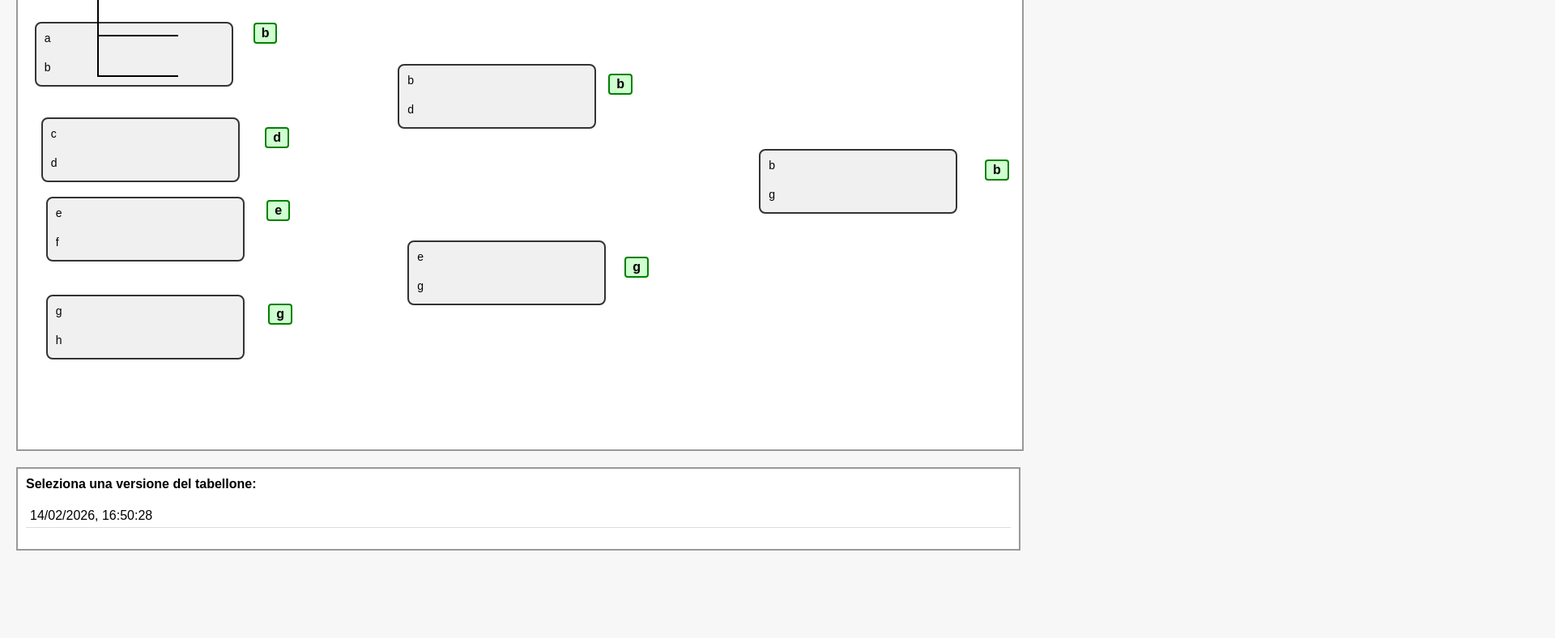
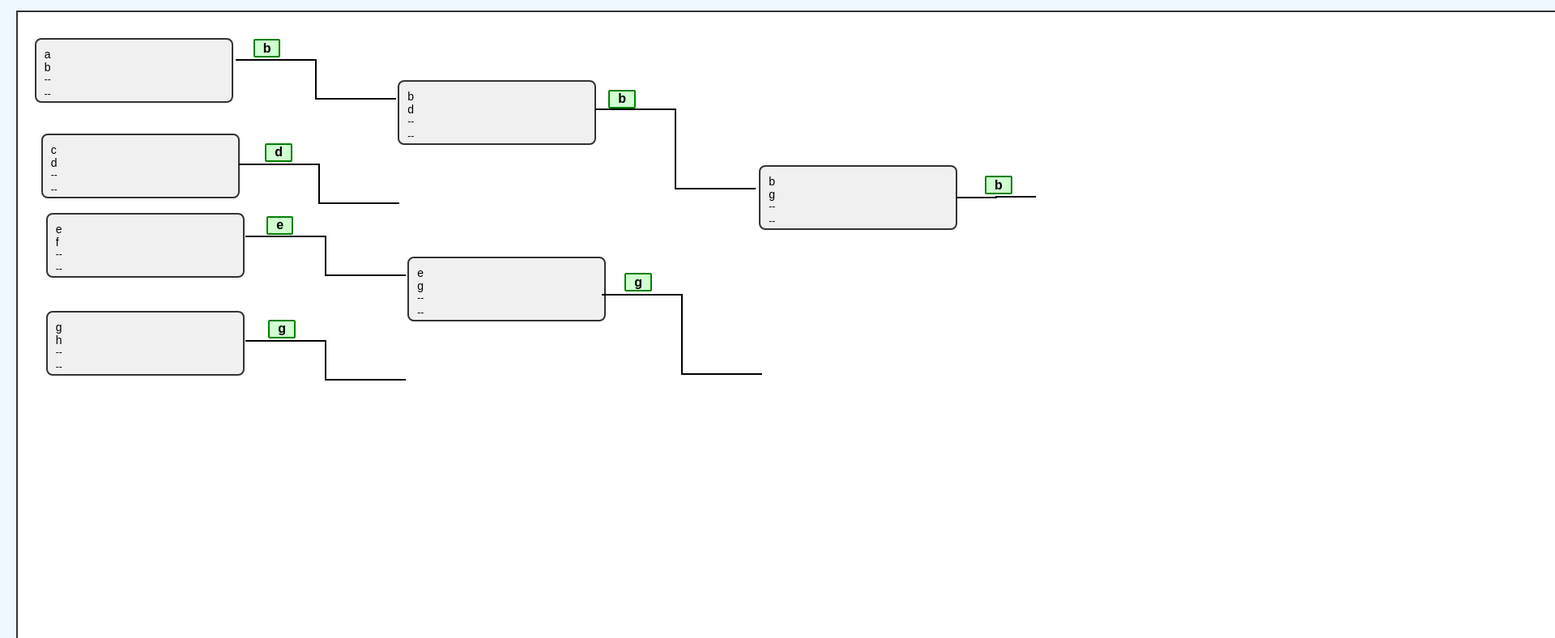
Before and after one commit to lanfranco520/Torneo_tennis, a plain HTML site: page viewer.html in a window 1280 px wide. Shown: the part 95-883 px from the top of the page at 81% size, 1920 px wide, since content can reach past the window. Before the commit the page ends 800 px from the top, so only its background shows below. Drawn offline with Linux system fonts and the light colour scheme.

Commit message:
Aggiunto il file tabellone.json

```diff
--- a/viewer.html
+++ b/viewer.html
@@ -2,114 +2,126 @@
 <html lang="it">
 <head>
 <meta charset="UTF-8">
-<title>Viewer Tabellone Tennis</title>
+<title>Tabellone Torneo</title>
 <style>
-body { font-family: Arial, sans-serif; margin: 0; padding: 20px; background: #f7f7f7; }
-h1 { margin-bottom: 10px; }
-.wrapper { width: 100%; height: 70vh; overflow: auto; border: 2px solid #999; background: #eaeaea; position: relative; }
-.tabellone { position: relative; width: 1800px; height: 1600px; background: #fff; }
-.partita { position: absolute; width: 245px; height: 80px; display: flex; padding: 10px; border: 2px solid #333; border-radius: 8px; background: #f0f0f0; box-sizing: border-box; }
-.nomi { flex: 1; display: flex; flex-direction: column; justify-content: space-between; font-size: 14px; }
-.nomi div { margin-bottom: 4px; }
-.vincitore { position: absolute; padding: 2px 8px; border: 2px solid green; border-radius: 4px; background: #d0ffd0; font-weight: bold; }
-.lineaZ div { position: absolute; background: black; }
-#storico { margin-top: 20px; max-height: 200px; overflow-y: auto; border: 2px solid #999; padding: 10px; background: #fff; }
-#storico h2 { margin-top: 0; font-size: 16px; }
-#storico ul { list-style: none; padding-left: 0; }
-#storico li { padding: 5px; cursor: pointer; border-bottom: 1px solid #ddd; }
-#storico li:hover { background: #eee; }
+body {
+    font-family: Arial, sans-serif;
+    margin:0;
+    padding:20px;
+    background:#f0f8ff;
+}
+h1 { text-align:center; color:#2a7ae2; margin-bottom:30px; }
+#tabellone {
+    position: relative;
+    width: 2000px;
+    height: 1600px;
+    border: 2px solid #333;
+    margin: 0 auto;
+    background:#fff;
+}
+.partita {
+    position: absolute;
+    width: 245px;
+    height: 80px;
+    border: 2px solid #333;
+    border-radius: 8px;
+    background: #f0f0f0;
+    padding: 10px;
+    box-sizing: border-box;
+    pointer-events: none;
+}
+.partita .nomi {
+    display: flex;
+    flex-direction: column;
+    justify-content: space-between;
+    font-size: 14px;
+}
+.partita .sets {
+    display: flex;
+    flex-direction: column;
+    gap: 4px;
+    font-size: 12px;
+}
+.lineaZ {
+    position: absolute;
+    pointer-events: none;
+}
+.vincitore {
+    position: absolute;
+    padding: 0.5px 10px;
+    border: 2px solid green;
+    border-radius: 2px;
+    background: #d0ffd0;
+    font-weight: bold;
+    pointer-events: none;
+}
 </style>
 </head>
 <body>
 
-<h1>Viewer Tabellone Tennis</h1>
-
-<div class="wrapper">
-  <div class="tabellone" id="tabellone"></div>
-</div>
-
-<div id="storico">
-  <h2>Seleziona una versione del tabellone:</h2>
-  <ul id="listaStorico"></ul>
-</div>
+<h1>Tabellone Torneo</h1>
+<div id="tabellone"></div>
 
 <script>
-const jsonFile = 'tabellone.json'; // il file JSON generato dal tuo programma principale
-const tabellone = document.getElementById('tabellone');
-const listaStorico = document.getElementById('listaStorico');
+// Qui metti il link corretto al tuo JSON su GitHub Pages
+const urlJSON = 'https://lanfranco520.github.io/Torneo_tennis/tabellone.json';
 
-let storicoData = [];
+fetch(urlJSON)
+.then(res => {
+    if (!res.ok) throw new Error('Impossibile caricare il JSON: ' + res.status);
+    return res.json();
+})
+.then(data => {
+    const container = document.getElementById('tabellone');
 
-// Mostra un tabellone
-function mostraTabellone(tab) {
-  tabellone.innerHTML = '';
-
-  // Rettangoli / partite
-  tab.posizioni.forEach(p => {
-    const div = document.createElement('div');
-    div.className = 'partita';
-    div.style.left = p.left + 'px';
-    div.style.top = p.top + 'px';
-    div.innerHTML = `
+    data.forEach(turno => {
+        // Partite
+        turno.posizioni.forEach(p => {
+            const box = document.createElement('div');
+            box.className = 'partita';
+            box.style.left = p.left + 'px';
+            box.style.top = p.top + 'px';
+            box.innerHTML = `
                 <div class="nomi">
-        <div>${p.giocatoreA}</div>
-        <div>${p.giocatoreB}</div>
+                    <div>${p.giocatoreA || "?"}</div>
+                    <div>${p.giocatoreB || "?"}</div>
+                </div>
+                <div class="sets">
+                    <div>${p.sets[0].join('-')}</div>
+                    <div>${p.sets[1].join('-')}</div>
                 </div>
             `;
-    tabellone.appendChild(div);
+            container.appendChild(box);
+        });
+
+        // Linee Z
+        turno.lineeZ.forEach(z => {
+            const linea = document.createElement('div');
+            linea.className = 'lineaZ';
+            linea.style.left = z.left + 'px';
+            linea.style.top = z.top + 'px';
+            linea.innerHTML = `
+                <div style="position:absolute; left:0; top:0; width:${z.oriz1}px; height:2px; background:black;"></div>
+                <div style="position:absolute; left:${z.oriz1-2}px; top:0; width:2px; height:${Math.abs(z.vert)}px; background:black;"></div>
+                <div style="position:absolute; left:${z.oriz1-2}px; top:${Math.abs(z.vert)-2}px; width:${z.oriz2}px; height:2px; background:black;"></div>
+            `;
+            container.appendChild(linea);
         });
 
         // Vincitori
-  tab.vincitori.forEach(v => {
-    const div = document.createElement('div');
-    div.className = 'vincitore';
-    div.textContent = v.nome;
-    div.style.left = v.left + 'px';
-    div.style.top = v.top + 'px';
-    tabellone.appendChild(div);
+        turno.vincitori.forEach(v => {
+            const vinc = document.createElement('div');
+            vinc.className = 'vincitore';
+            vinc.style.left = v.left + 'px';
+            vinc.style.top = v.top + 'px';
+            vinc.textContent = v.nome;
+            container.appendChild(vinc);
         });
-
-  // Linee Z
-  tab.lineeZ.forEach(z => {
-    const div = document.createElement('div');
-    div.className = 'lineaZ';
-    div.style.left = z.left + 'px';
-    div.style.top = z.top + 'px';
-    div.innerHTML = `
-      <div style="left:0; top:0; width:${z.oriz1}px; height:2px;"></div>
-      <div style="left:${z.oriz1-2}px; top:0; width:2px; height:${Math.abs(z.vert)}px;"></div>
-      <div style="left:${z.oriz1-2}px; top:${Math.abs(z.vert)-2}px; width:${z.oriz2}px; height:2px;"></div>
-    `;
-    tabellone.appendChild(div);
     });
-}
-
-// Aggiorna la lista dello storico
-function aggiornaListaStorico() {
-  listaStorico.innerHTML = '';
-  storicoData.forEach((tab, i) => {
-    const li = document.createElement('li');
-    li.textContent = tab.data;
-    li.addEventListener('click', () => {
-      mostraTabellone(tab);
-    });
-    listaStorico.appendChild(li);
-  });
-}
-
-// Carica JSON
-fetch(jsonFile)
-  .then(res => res.json())
-  .then(data => {
-    storicoData = data;
-    if(data.length > 0) {
-      mostraTabellone(data[data.length-1]); // mostra ultima versione
-    }
-    aggiornaListaStorico();
 })
 .catch(err => {
-    tabellone.innerHTML = "<p style='color:red;'>Errore: impossibile caricare il tabellone. Controlla il file JSON.</p>";
     console.error(err);
+    alert('Errore nel caricamento del tabellone: ' + err.message);
 });
 </script>
 
```
Lines whose indentation alone changed are shown as unchanged.
